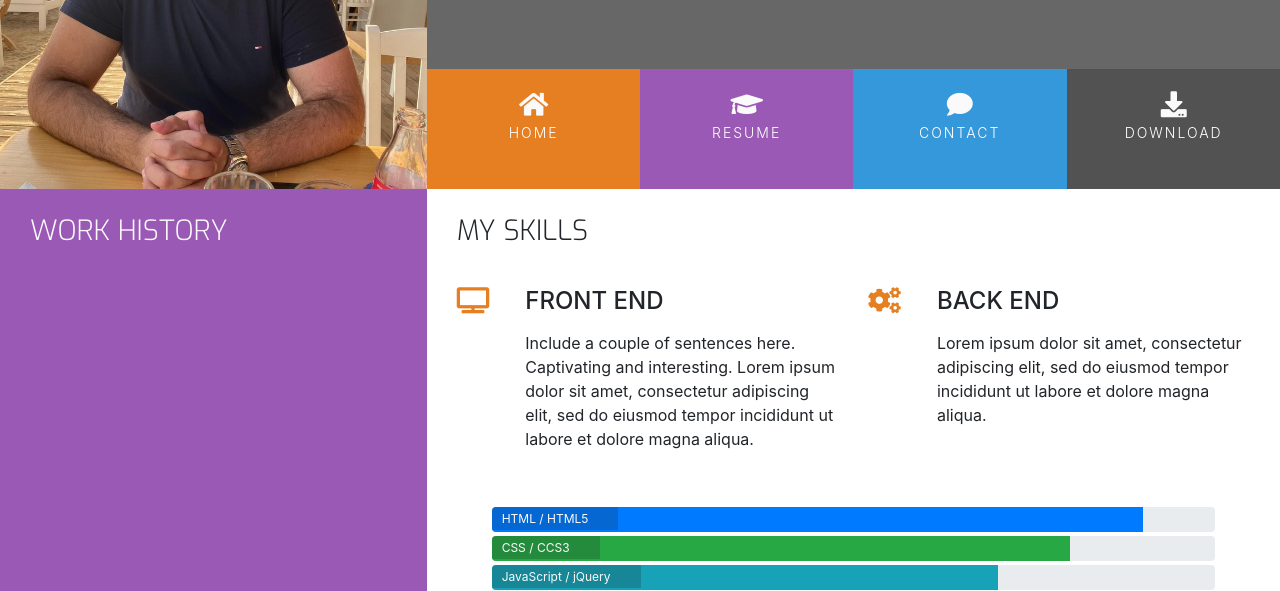
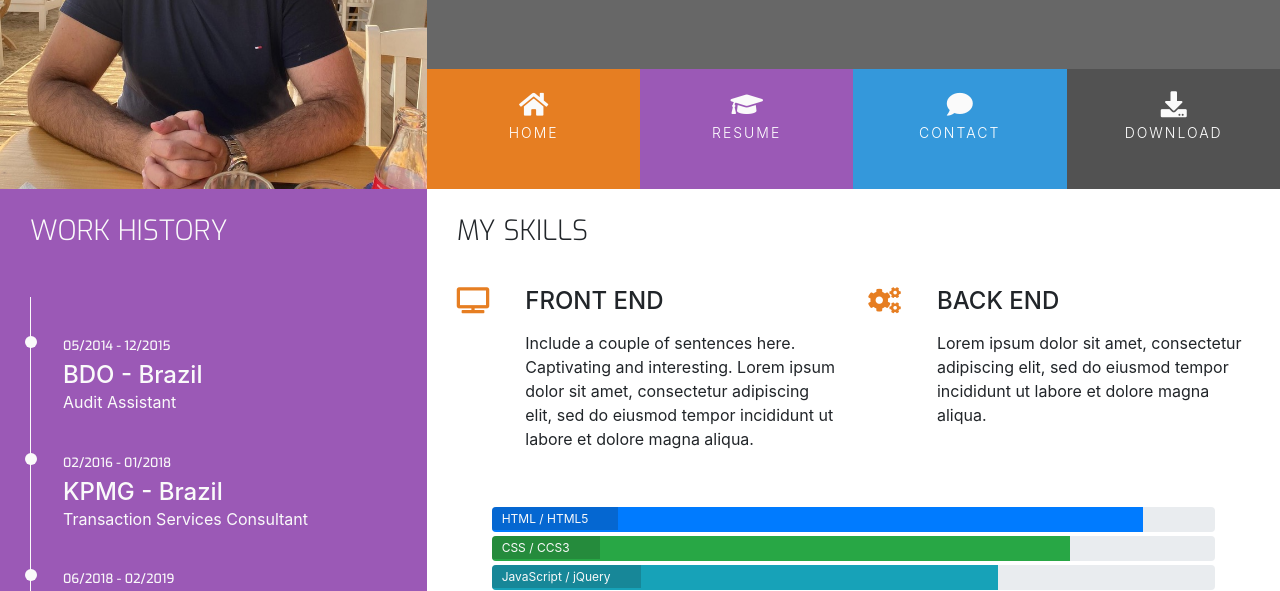
Before and after one commit to HenriqueNoronha/Resume-Project, a plain HTML site: page resume.html in a window 1280 px wide. Shown: the part 180-771 px from the top of the page. Drawn offline with nearby package versions, Linux system fonts and the light colour scheme.

Commit message:
Conclude the Work History timeline in the RESUME page

```diff
--- a/assets/css/style.css
+++ b/assets/css/style.css
@@ -291,3 +291,44 @@ footer {
     color: #fafafa;
     margin-bottom: 50px;
 }
+
+.timeline-item {
+    padding: 4em 2em 0em 2em;
+    position: relative;
+    color: #fafafa;
+    border-left: 1px solid;
+}
+
+.timeline-item p {
+    padding: 0;
+    margin: 0;
+}
+
+.timeline-item:before {
+    content: attr(data-dates);
+    position: absolute;
+    left: 2.5m;
+    top: 3em;
+    display: block;
+    font-family: "Exo", sans-serif;
+    font-weight: 500;
+    font-size: 0.8em;
+    padding: 0;
+    margin: 0;
+}
+
+.timeline-item:after {
+    width: 12px;
+    height: 12px;
+    display: block;
+    top: 2.4em;
+    position: absolute;
+    left: -6px;
+    border-radius: 12px;
+    content: "";
+    background: #fafafa;
+}
+
+.history-items {
+    margin-bottom: 30px;
+}
--- a/resume.html
+++ b/resume.html
@@ -51,6 +51,24 @@
                         <h3 class="history-heading uppercase">
                             Work History
                         </h3>
+                    </div>
+                </div>
+                <div class="history-items">
+                    <div class="timeline-item" data-dates="05/2014 - 12/2015">
+                        <h4>BDO - Brazil</h4>
+                        <p>Audit Assistant</p>
+                    </div>
+                    <div class="timeline-item" data-dates="02/2016 - 01/2018">
+                        <h4>KPMG - Brazil</h4>
+                        <p>Transaction Services Consultant</p>
+                    </div>
+                    <div class="timeline-item" data-dates="06/2018 - 02/2019">
+                        <h4>Accenture - Ireland</h4>
+                        <p>Internal Audit Senior Analyst</p>
+                    </div>
+                    <div class="timeline-item" data-dates="06/2019 - 10/2020">
+                        <h4>Life Scientific - Ireland</h4>
+                        <p>FP&A / Finance Analytics</p>
                     </div>
                 </div>
             </div>
```
